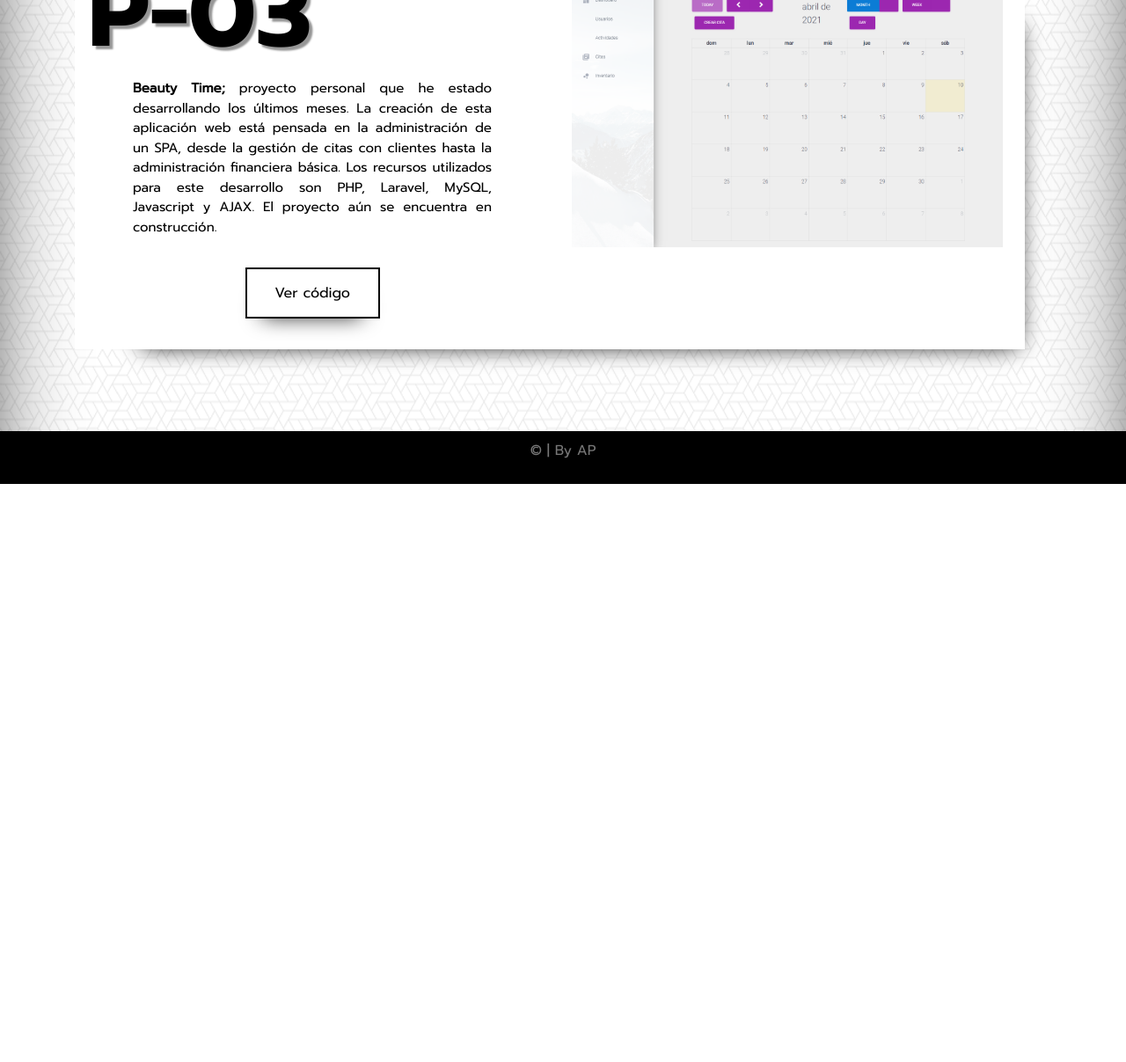
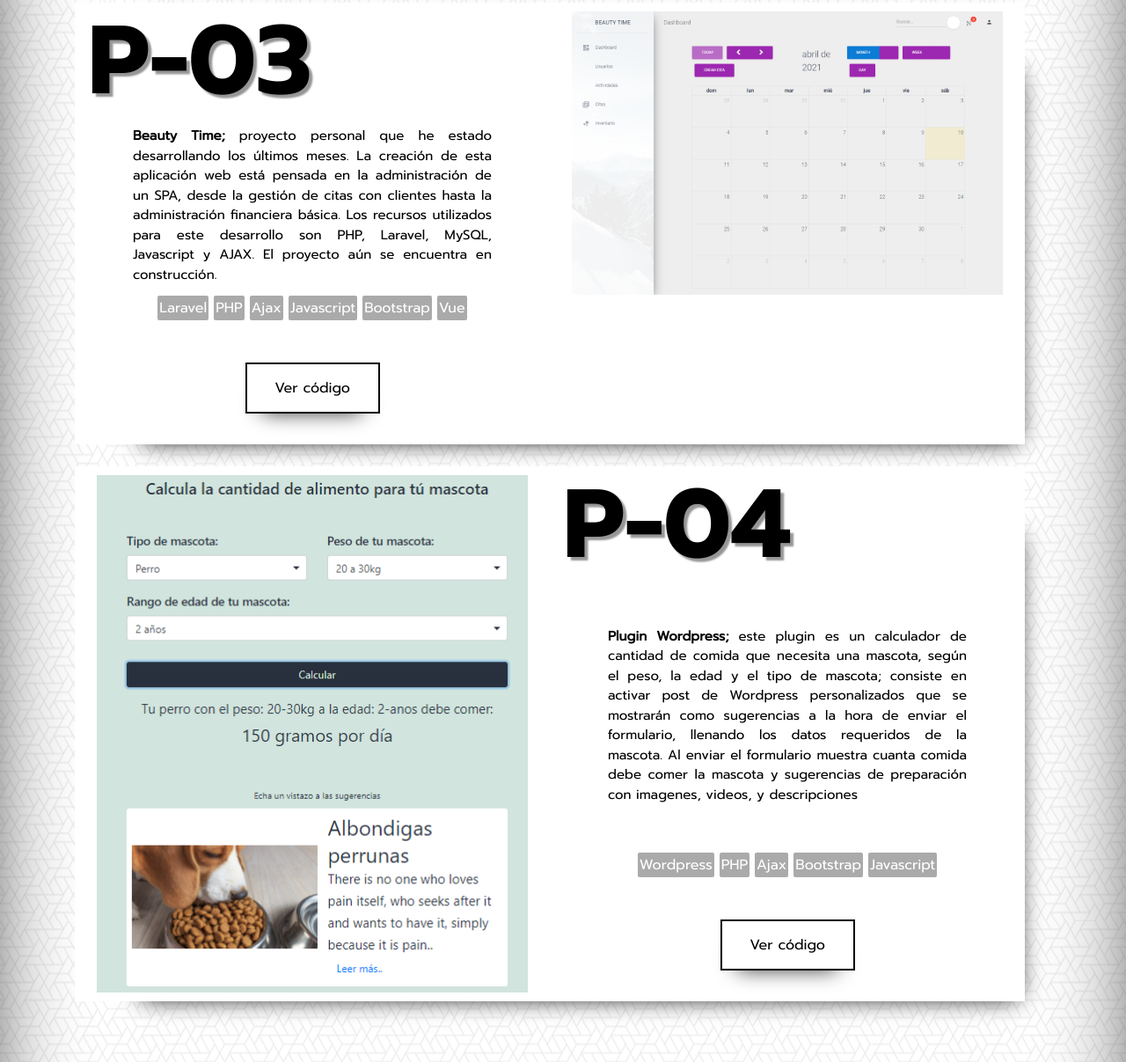
Before and after one commit to alejandropulido7/portafolio, a plain HTML site: page portafolio.html in a window 1280 px wide. Shown: the part 1753-2960 px from the top of the page at 88% size. Before the commit the page ends 2303 px from the top, so only its background shows below. Drawn offline with nearby package versions, Linux system fonts and the light colour scheme.

Commit message:
add new item on portfolio

```diff
--- a/css/style.css
+++ b/css/style.css
@@ -1713,3 +1713,14 @@ body {
     margin: 20px;
     width: 100%;
 }
+
+.languages-skills {
+    margin: 15px auto;
+}
+
+.languages-skills span {
+    background-color: #aaa;
+    color: #FFF;
+    padding: 2px;
+    border-radius: 2px;
+}
--- a/portafolio.html
+++ b/portafolio.html
@@ -82,6 +82,9 @@
                             <h4>P-01</h4>
                             <p><strong>Mapa creativo;</strong> es una página web enfocada en el diseño gráfico; es la agencia de diseño de la que hago parte y tiene un diseño minimalista con información clara y precisa sobre los servicios que ofrece. Esta
                                 página está implementada completamente en Wordpress </p>
+                            <div class="languages-skills">
+                                <span>Wordpress</span>
+                            </div>
                             <a href="https://mapacreativoagencia.com/" target="__blank" class="btn-item-porta">Visitar página</a>
                         </div>
                         <div class="col-md-6 col-sm-12 img-item-porta">
@@ -98,6 +101,12 @@
                             <h4>P-02</h4>
                             <p><strong>Sunwarrior Colombia;</strong> una empresa importadora de suplementos deportivos vegetarianos, la cúal estuve rediseñando su E-commerce según sus gustos y adecuando algunas funcionalidades de la tienda. Este proyecto
                                 se realizó en Prestashop, modificando el código fuente.</p>
+                            <div class="languages-skills">
+                                <span>Prestashop</span>
+                                <span>PHP</span>
+                                <span>CSS</span>
+                                <span>Bootstrap</span>
+                            </div>
                             <a href="https://sunwarriorcolombia.com/" target="__blank" class="btn-item-porta">Visitar página</a>
                         </div>
 
@@ -109,11 +118,41 @@
                             <h4>P-03</h4>
                             <p><strong>Beauty Time;</strong> proyecto personal que he estado desarrollando los últimos meses. La creación de esta aplicación web está pensada en la administración de un SPA, desde la gestión de citas con clientes hasta la
                                 administración financiera básica. Los recursos utilizados para este desarrollo son PHP, Laravel, MySQL, Javascript y AJAX. El proyecto aún se encuentra en construcción.</p>
+                            <div class="languages-skills">
+                                <span>Laravel</span>
+                                <span>PHP</span>
+                                <span>Ajax</span>
+                                <span>Javascript</span>
+                                <span>Bootstrap</span>
+                                <span>Vue</span>
+                            </div>
                             <a href="https://github.com/alejandropulido7/sistemacitas" target="__blank" class="btn-item-porta">Ver código</a>
                         </div>
                         <div class="col-md-6 col-sm-12 img-item-porta">
                             <img src="images/beautytime.png">
                         </div>
+                    </div>
+                </div>
+                <div class="col-sm-12">
+                    <div class="item-porta">
+                        <div class="col-md-6 col-sm-12 img-item-porta">
+                            <img src="images/wp-plugin-pet.png">
+                        </div>
+                        <div class="col-md-6 col-sm-12 text-item-porta">
+                            <h4>P-04</h4>
+                            <p><strong>Plugin Wordpress;</strong> este plugin es un calculador de cantidad de comida que necesita una mascota, según el peso, la edad y el tipo de mascota; consiste en activar post de Wordpress personalizados que se mostrarán
+                                como sugerencias a la hora de enviar el formulario, llenando los datos requeridos de la mascota. Al enviar el formulario muestra cuanta comida debe comer la mascota y sugerencias de preparación con imagenes, videos, y descripciones</p>
+                            <div class="languages-skills">
+                                <span>Wordpress</span>
+                                <span>PHP</span>
+                                <span>Ajax</span>
+                                <span>Bootstrap</span>
+                                <span>Javascript</span>
+                            </div>
+                            <a href="https://github.com/alejandropulido7/wp-plugin-pets" target="__blank" class="btn-item-porta">Ver código</a>
+
+                        </div>
+
                     </div>
                 </div>
             </div>
@@ -133,7 +172,7 @@
     </footer>
 
     <div class="cont-btn-arriba">
-        <a href="#top-banner" class="btn-arriba">
+        <a href="#top-pag-portafolio" class="btn-arriba">
 
         </a>
     </div>
```
Also changed, not shown: images/wp-plugin-pet.png (added).
